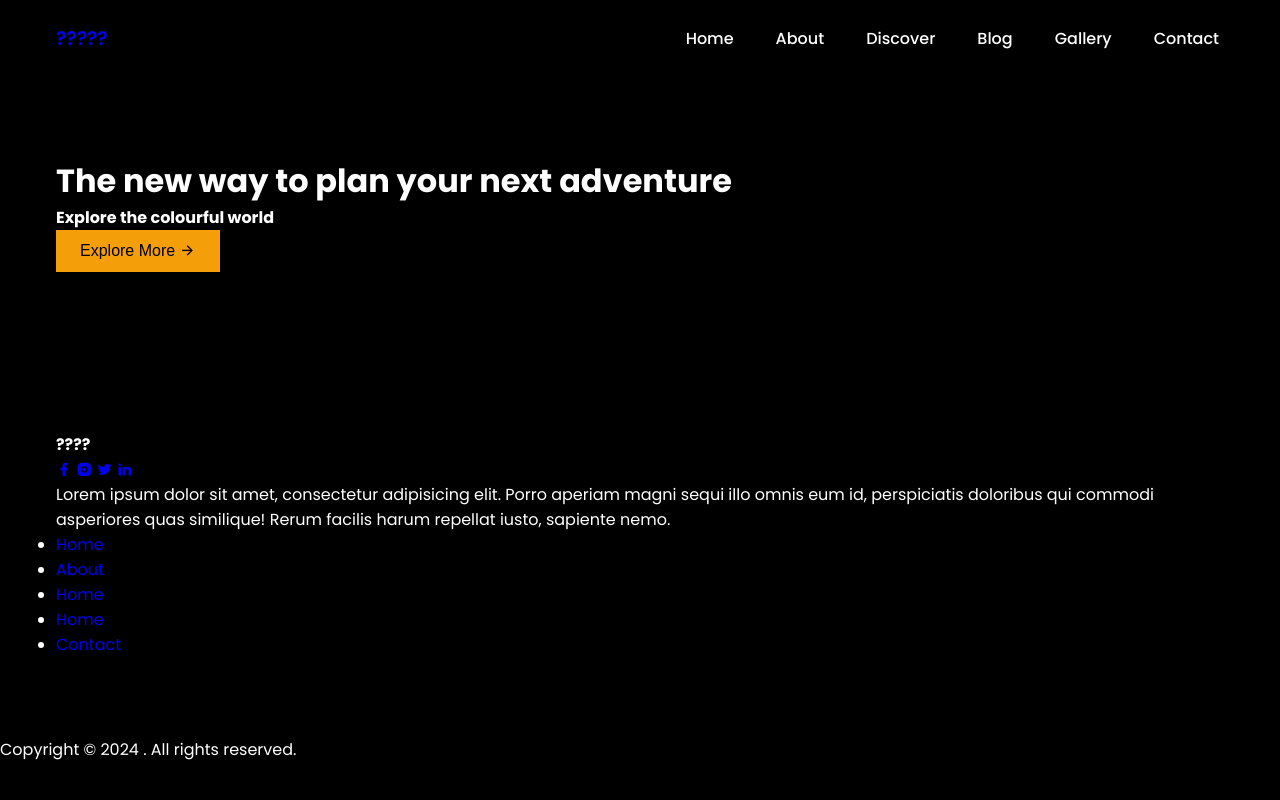
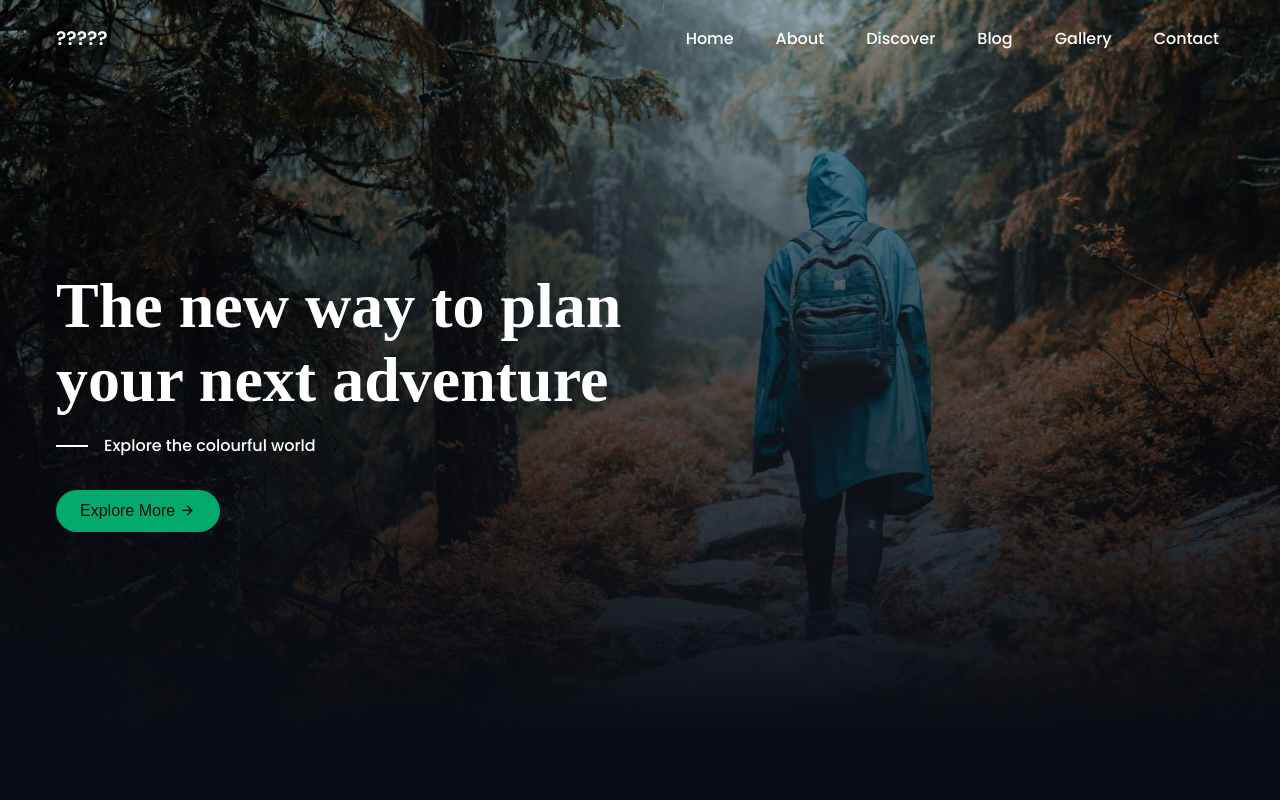
Before and after one commit to prakash-it/CODSOFT, a plain HTML site: page Codsoft/Level-1/Task-1/index.html in a window 1280 px wide. Shown: the top 800 px of the page. Drawn offline with nearby package versions, Linux system fonts and the light colour scheme; a web font is replaced by a local one.

Commit message:
Header & Footer

```diff
--- a/Codsoft/Level-1/Task-1/assest/CSS/Style.css
+++ b/Codsoft/Level-1/Task-1/assest/CSS/Style.css
@@ -1,39 +1,89 @@
 @import url("https://fonts.googleapis.com/css2?family=Lisu+Bosa:wght@600;800&family=Poppins:wght@400;500;600;700&display=swap");
 
 :root {
- --primary-color: black;
- --primary-color-light:#20242f;
- --secondary-color:#f49e09;
- --extra-light:rgba(225, 255,255,0.5);
- --white:#ffff;
- --max-width:1200px;
- --header-font: "Lisa Bosa", serif;
+  --primary-color: #0a0d14;
+  --primary-color-light: #20242f;
+  --secondary-color: #FFA500;
+  --extra-light: rgba(255, 255, 255, 0.5);
+  --white: #ffffff;
+  --max-width: 1200px;
+  --header-font: "Lisu Bosa", serif;
 }
 
-*{
+* {
   padding: 0;
   margin: 0;
   box-sizing: border-box;
 }
 
-html,body{
+.section-container {
+  max-width: var(--max-width);
+  margin: auto;
+  padding: 5rem 1rem;
+}
+
+.section-header {
+  margin-bottom: 2rem;
+  font-size: 3rem;
+  font-weight: 800;
+  font-family: var(--header-font);
+  text-align: center;
+
+}
+
+.section-subheader {
+  max-width: 600px;
+  margin: auto;
+  text-align: center;
+}
+
+.btn {
+    padding: 0.75rem 1.5rem;
+    outline: none;
+    border: none;
+    border-radius: 30px;
+    font-size: 1rem;
+    color: var(--primary-color);
+    background-color: #04AA6D;
+    cursor: pointer;
+  }
+
+  .btn:hover {
+    background-color: #037a53;
+    color: #fff;
+  }
+
+
+img {
+  width: 100%;
+  display: flex;
+}
+
+a {
+  text-decoration: none;
+}
+
+html,
+body {
   scroll-behavior: smooth;
 }
 
-body{
-    font-family: "poppins", sans-serif;
+body {
+  font-family: "Poppins", sans-serif;
   color: var(--white);
   background-color: var(--primary-color);
 }
 
-header{
-   background-image: linear-gradient(to top, var(--primary-color), transparent), url("assest/img/");
+header {
+  background-image: linear-gradient(to top, var(--primary-color), transparent),url("../img/header.jpg");
   background-position: center center;
   background-size: cover;
   background-repeat: no-repeat;
 }
 
-.navbar{
+
+
+.navbar {
   max-width: var(--max-width);
   margin: auto;
   padding: 1.5rem 1rem;
@@ -43,18 +93,18 @@ justify-content: space-between;
   gap: 2rem;
   position: sticky;
   top: 0;
-background-color: rgba(0, 0, 0, 0.5);
+  background-color: var(--background-color);
   z-index: 1000;
 }
 
-.nav-logo{
+
+.nav-logo a {
   font-size: 1.2rem;
   font-weight: 600;
   color: var(--white);
 }
 
-.nav-links
-{
+.nav-links {
   list-style: none;
   display: flex;
   align-items: center;
@@ -68,9 +118,9 @@ z-index: 1000;
   transition: 0.3s;
 }
 
-.link a:hover{
+.link a:hover {
   color: var(--secondary-color);
-    border-bottom: 1px solid var(--secondary-color);
+  border-bottom: 2px solid var(--secondary-color);
 }
 
 .link span {
@@ -78,42 +128,116 @@ z-index: 1000;
   color: var(--white);
   cursor: pointer;
 }
-.section-container {
-    max-width: var(--max-width);
-    margin: auto;
-    padding: 5rem 1rem;
+
+.header-container {
+  padding: 12rem 1rem;
 }
 
-  .section-header {
-    margin-bottom: 2rem;
-    font-size: 3rem;
-    font-weight: 800;
+.header-container h1 {
+  margin-bottom: 1rem;
+  max-width: 700px;
+  font-size: 4rem;
   font-family: var(--header-font);
-    text-align: center;
 }
 
-  .section-subheader {
-    max-width: 600px;
-    margin: auto;
-    text-align: center;
+.header-container h4 {
+  position: relative;
+  margin-left: 3rem;
+  margin-bottom: 2rem;
+  font-size: 1rem;
+  font-weight: 500;
 }
 
-.btn {
-    padding: 0.75rem 1.5rem;
-    outline: none;
-    border: none;
-    font-size: 1rem;
-    color: var(--primary-color);
-    background-color: var(--secondary-color);
-    cursor: pointer;
+.header-container h4::after {
+  position: absolute;
+  content: "";
+  left: -3rem;
+  top: 50%;
+  transform: translateY(-50%);
+  height: 2px;
+  width: 2rem;
+  background-color: var(--white);
 }
 
 
-img{
-    width: 100%;
-    display: flex;
+/* footer style  */
+.footer-container{
+    text-align: center;
+}
+.footer-container h4
+{
+    margin-bottom: 1rem;
+    font-size: 1.5rem;
+    font-weight: 600;
 }
 
-a{
-    text-decoration: none;
+.footer-socials{
+    margin-bottom: 2rem;
+    display: flex;
+    align-items: center;
+    justify-content: center;
+    gap: 2rem;
 }
+
+.footer-socials span a {
+    font-size: 1.5rem;
+    color: var(--white);
+    cursor: pointer;
+    transition: 0.3s;
+}
+
+.footer-socials span a:hover{
+    color: var(--secondary-color);
+}
+
+.footer-container p {
+    max-width: 600px;
+    margin: auto;
+    margin-bottom: 4rem;
+}
+
+.footer-nav{
+    list-style: none;
+    display: flex;
+    align-items: center;
+    justify-content: center;
+    flex-wrap: wrap;
+    gap: 2rem;
+}
+
+.footer-link a{
+    font-weight: 500;
+    color: var(--white);
+}
+
+.footer-link a:hover{
+    color: var(--secondary-color);
+}
+
+.footer-bar
+{
+    padding: 1rem;
+    text-align: center;
+    font-size: 0.8rem;
+    border-top: 1px solid var(--extra-light);
+}
+
+
+/* ============== Media Query's ============ */
+@media(width <900px)
+{
+    .link:not(.search)
+    {
+        display: none;
+    }
+}
+@media (width <600px)
+{
+    .header-container{
+        text-align: center;
+    }
+    .header-container h4{
+        margin-left: 0;
+    }
+
+}
--- a/Codsoft/Level-1/Task-1/index.html
+++ b/Codsoft/Level-1/Task-1/index.html
@@ -34,8 +34,10 @@
             </button>
         </div>
     </header>
+        <!------------------- Header contant end -------------------->
 
-    <section class="footer">
+   <!------------------- Footer section Start  ------------->
+        <section class="footer">
         <div class="section-container footer-container">
             <h4>????</h4>
             <div class="footer-socials">
```
Also changed, not shown: Codsoft/Level-1/Task-1/assest/img/header.jpg (added). Lines whose indentation alone changed are shown as unchanged.
